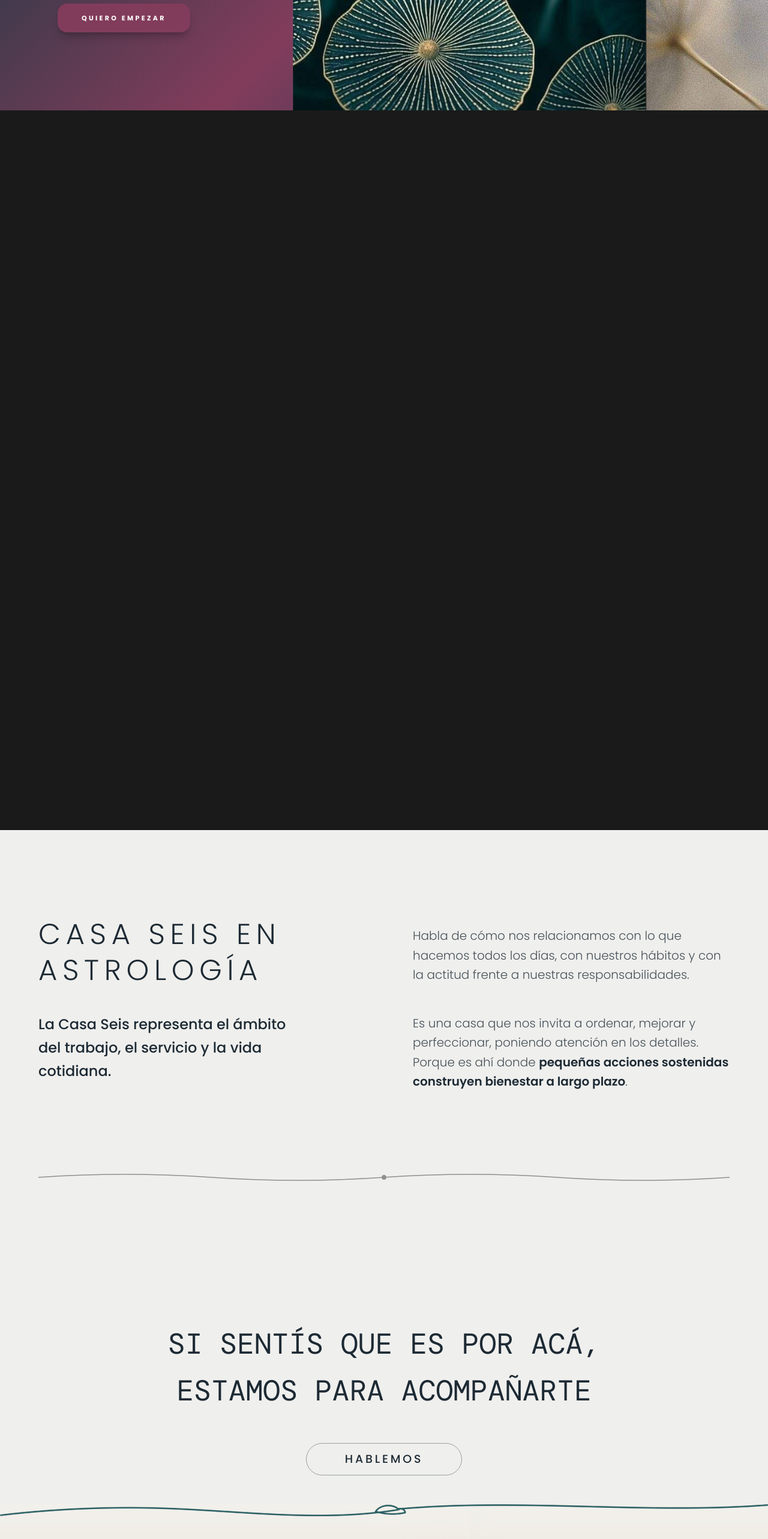
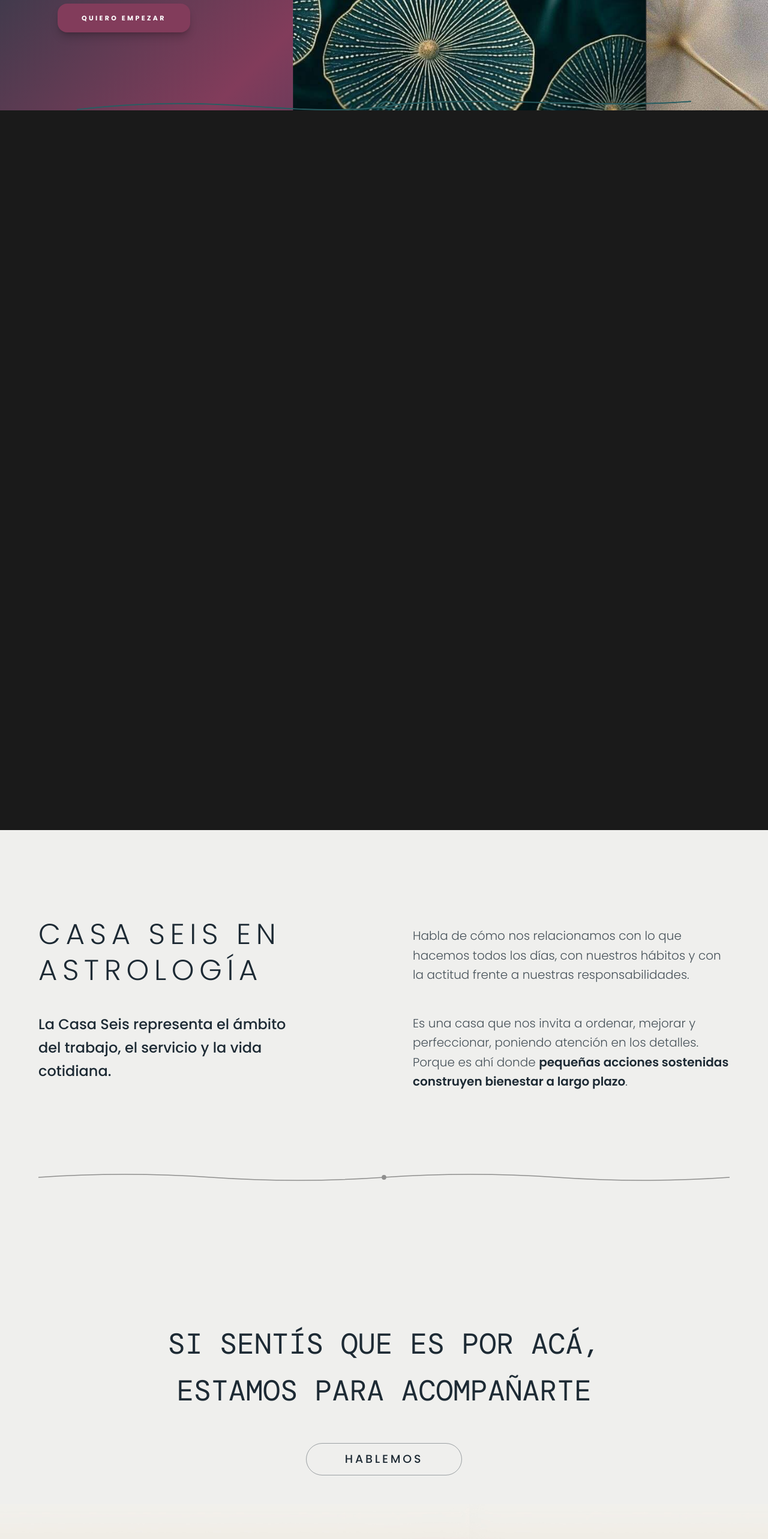
Before and after one commit to somoscasaseis/somoscasaseis, a Next.js app: page / in a window 1280 px wide. Shown: the part 5984-8550 px from the top of the page at 60% size. Built offline with nearby package versions, Linux system fonts and the light colour scheme; a web font is replaced by a local one.

Commit message:
Saturday

```diff
--- a/src/components/v2/FooterV2.tsx
+++ b/src/components/v2/FooterV2.tsx
@@ -20,28 +20,6 @@ export const FooterV2 = () => {
           alt=""
           fill
           className="object-[bottom_center] md:object-cover"
-          priority
-        />
-      </div>
-
-      {/* LÍNEA DECORATIVA SUPERIOR - Mobile */}
-      <div className="absolute top-0 left-0 w-full h-16 md:hidden z-10">
-        <Image
-          src="/linea-cierre-mobile.png"
-          alt=""
-          fill
-          className="object-contain object-top"
-          priority
-        />
-      </div>
-
-      {/* LÍNEA DECORATIVA SUPERIOR - Desktop */}
-      <div className="absolute top-0 left-0 w-full h-24 hidden md:block z-10">
-        <Image
-          src="/linea-cierre-desktop.png"
-          alt=""
-          fill
-          className="object-contain object-top"
           priority
         />
       </div>
--- a/src/components/v2/sections/AboutV2.tsx
+++ b/src/components/v2/sections/AboutV2.tsx
@@ -182,6 +182,24 @@ export const AboutV2 = () => {
           </div>
         </div>
 
+        {/* LÍNEA DECORATIVA - Transición a ContactCTA */}
+        <div className="absolute bottom-0 left-1/2 -translate-x-1/2 w-[80vw] h-24 z-30 pointer-events-none">
+          <Image
+            src="/linea-cierre-desktop.png"
+            alt=""
+            fill
+            className="object-contain object-bottom hidden md:block"
+            priority
+          />
+          <Image
+            src="/linea-cierre-mobile.png"
+            alt=""
+            fill
+            className="object-contain object-bottom md:hidden"
+            priority
+          />
+        </div>
+
       </div>
     </section>
   );
```
